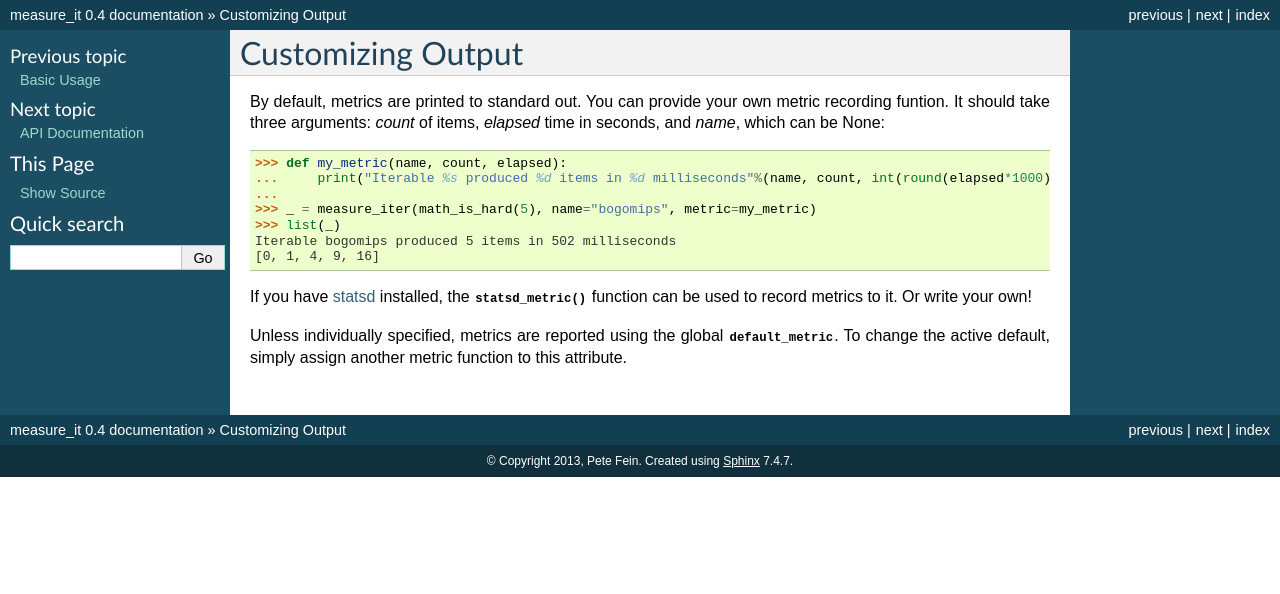
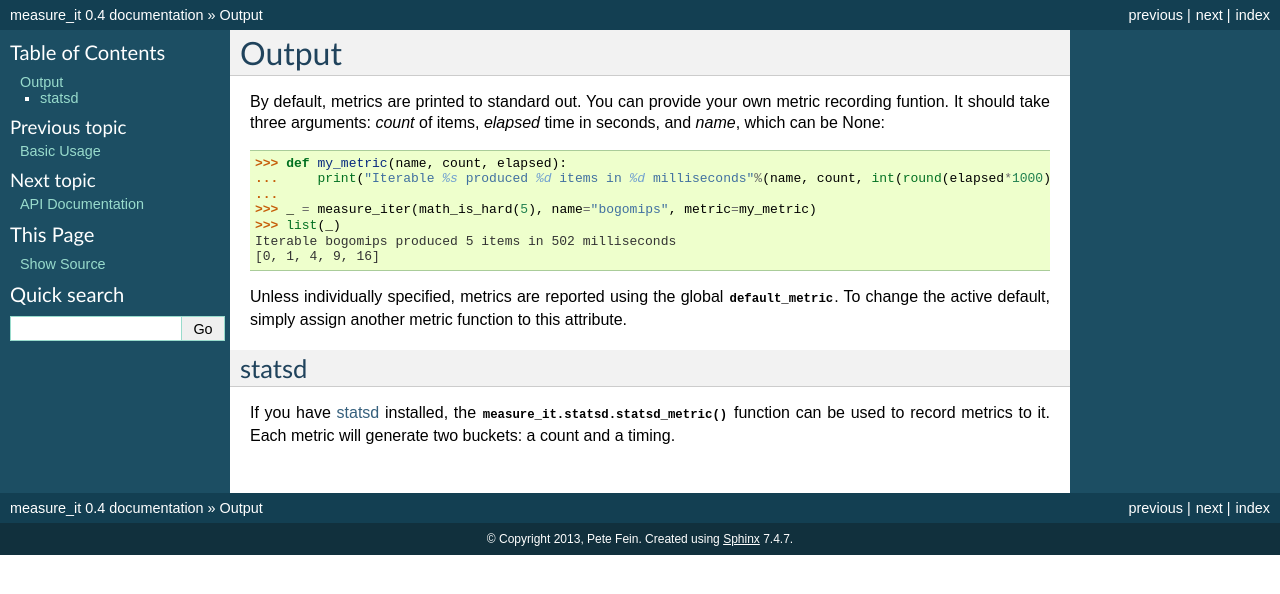
Before and after one commit to wearpants/instrument, a Sphinx documentation site: the page built from doc/output.rst, in a window 1280 px wide. Shown: the top 594 px of the page. Built offline with Sphinx 7.4.7, drawn with Linux system fonts in a browser that asks for light colours.

Commit message:
improve statsd docs

```diff
--- a/doc/output.rst
+++ b/doc/output.rst
@@ -1,5 +1,5 @@
-Customizing Output
-==================
+Output
+======
 
 By default, metrics are printed to standard out. You can provide your own
 metric recording funtion. It should take three arguments: `count` of items,
@@ -13,10 +13,13 @@ metric recording funtion. It should take three arguments: `count` of items,
 Iterable bogomips produced 5 items in 502 milliseconds
 [0, 1, 4, 9, 16]
 
-If you have `statsd <https://pypi.python.org/pypi/statsd>`__ installed, the
-:func:`statsd_metric` function can be used to record metrics to it. Or write
-your own!
-
 Unless individually specified, metrics are reported using the global
 :data:`default_metric`. To change the active default, simply assign another metric
 function to this attribute.
+
+statsd
+------
+
+If you have `statsd <https://pypi.python.org/pypi/statsd>`__ installed, the
+:func:`measure_it.statsd.statsd_metric` function can be used to record metrics to it. Each
+metric will generate two buckets: a count and a timing.
```
